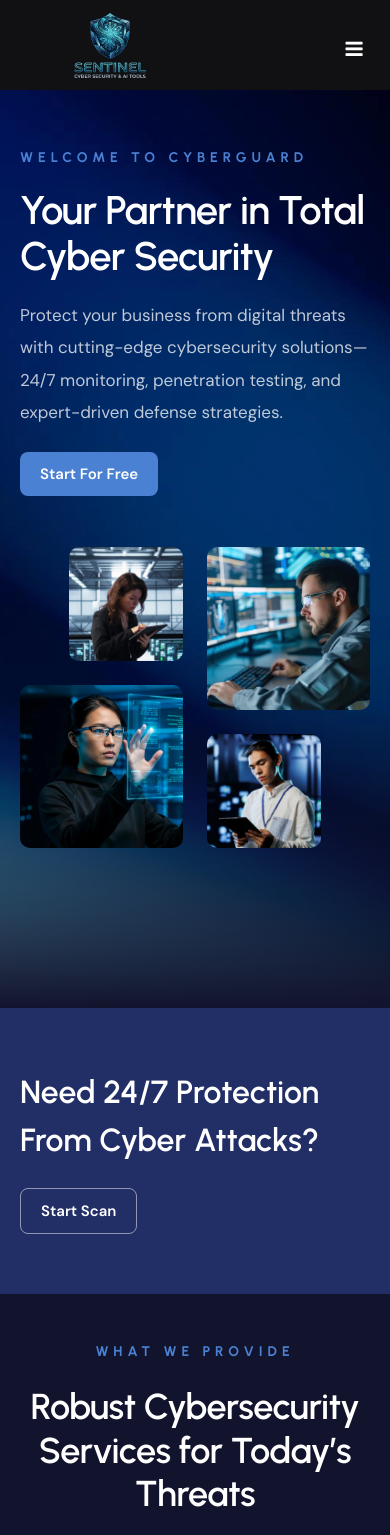
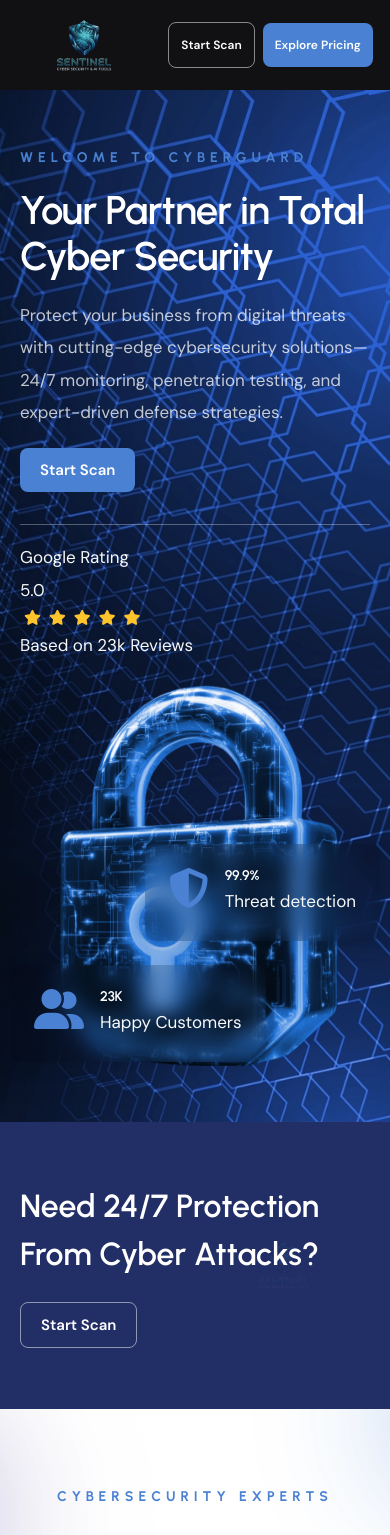
Before and after one commit to amandaptuar/senitalrepo, a React (Vite) app: page / in a window 390 px wide. Shown: the top 1535 px of the page. Built offline with nearby package versions, Linux system fonts and the light colour scheme.

Commit message:
fixed front page

```diff
--- a/src/Home.jsx
+++ b/src/Home.jsx
@@ -55,69 +55,61 @@ const Home = () => {
 
             <div id="top"></div>
 
-            <section id="section-intro" className="section-dark bg-dark text-light relative overflow-hidden" data-bgimage="url(images/background/10.webp) bottom right">
-                <div className="container relative z-2">
-                  <div className="spacer-double sm-hide"></div>
+            <section id="section-intro" className="bg-dark text-light overflow-hidden" data-bgimage="url(images/background/9.webp) bottom right">
+                <div className="container">
                   <div className="row g-4 gx-5 align-items-center">
                     <div className="col-lg-6">
+                        <div className="spacer-double sm-hide"></div>
                         <div className="subtitle s2 mb-3 wow fadeInUp" data-wow-delay=".0s">Welcome to CyberGuard</div>
                         <h1 className="wow fadeInUp" data-wow-delay=".2s">Your Partner in Total Cyber Security</h1>
-                        <p className="col-lg-10 mb-4 wow fadeInUp" data-wow-delay=".4s">Protect your business from digital threats with cutting-edge cybersecurity solutions—24/7 monitoring, penetration testing, and expert-driven defense strategies.</p>
-                        <Link className="btn-main fx-slide mb-3 wow fadeInUp" data-wow-delay=".6s" to="/contact"><span>Start For Free</span></Link>
+                        <p className="col-lg-10 wow fadeInUp" data-wow-delay=".4s">Protect your business from digital threats with cutting-edge cybersecurity solutions—24/7 monitoring, penetration testing, and expert-driven defense strategies.</p>
+                        <Link className="btn-main mb10 mb-3 wow fadeInUp" data-wow-delay=".6s" to="/contact"><span>Start Scan</span></Link>
+                        <div className="border-bottom my-3"></div>
+                        <div className="d-lg-flex align-items-center text-light">
+                            <div className="me-3">Google Rating</div>
+                            <div className="me-3">5.0</div>
+                            <div className="d-flex fs-14 d-rating me-3">
+                                <i className="fa fa-solid fa-star m-1"></i>
+                                <i className="fa fa-solid fa-star m-1"></i>
+                                <i className="fa fa-solid fa-star m-1"></i>
+                                <i className="fa fa-solid fa-star m-1"></i>
+                                <i className="fa fa-solid fa-star m-1"></i>
+                            </div>
+                            <div className="me-3">Based on 23k Reviews</div>
+                        </div>
                     </div>
                     <div className="col-lg-6">
-                        <div className="row g-4 wow flipInY" data-wow-delay=".4s" data-wow-duration="2s">
-                            <div className="col-6">
-                                <img src="images/misc/s9.webp" className="img-fluid rounded-1 mb-4 w-70 ms-30" alt="" />
-                                <img src="images/misc/s6.webp" className="img-fluid rounded-1" alt="" />
+                        <div className="relative">
+                            <div className="bg-blur text-light shadow-1 abs end-0 abs-middle p-4 rounded-1 overflow-hidden z-2 wow fadeInRight" data-wow-delay=".5s">
+                                <div className="d-flex justify-content-center">
+                                    <i className="fs-60 id-color fa-solid fa-shield-halved"></i>
+                                    <div className="ms-3">
+                                        <h2 className="mb-0">99.9%</h2>
+                                        Threat detection
+                                    </div>
+                                </div>
                             </div>
-                            <div className="col-6">
-                                <div className="spacer-single sm-hide"></div>
-                                <img src="images/misc/s7.webp" className="img-fluid rounded-1 mb-4" alt="" />
-                                <img src="images/misc/s8.webp" className="img-fluid rounded-1 w-70" alt="" />
+                            <div className="bg-blur shadow-1 abs start-0 bottom-10 p-4 rounded-1 overflow-hidden z-2 wow fadeInLeft" data-wow-delay=".7s">
+                                <div className="d-flex justify-content-center">
+                                    <i className="fs-60 id-color fa-solid fa-user-group"></i>
+                                    <div className="ms-3">
+                                        <h2 className="mb-0">23K</h2>
+                                        Happy Customers
+                                    </div>
+                                </div>
                             </div>
+                            <img src="images/misc/c2.webp" className="w-100 wow fadeInUp" data-wow-delay=".3s" alt="" />
                         </div>
                     </div>
                   </div>
-
-                  <div className="spacer-double"></div>
-                  <div className="spacer-double"></div>
-
-                  <div className="row g-4 slider-extra sm-hide">
-                      <div className="col-lg-4 col-md-6 wow fadeInRight" data-wow-delay=".4s">
-                          <img src="images/icons-dark/padlock.png" className="absolute w-100px p-3 mb-3 z-2" alt="Network Security Icon" />
-                          <div className="ps-100 fs-16">
-                              <h4>Network Security</h4>
-                              <p>Protect critical infrastructure with firewalls, intrusion detection systems, and real-time threat monitoring.</p>
-                          </div>
-                      </div>
-
-                      <div className="col-lg-4 col-md-6 wow fadeInRight" data-wow-delay=".6s">
-                          <img src="images/icons-dark/cloud.png" className="absolute w-100px p-3 mb-3 z-2" alt="Cloud Security Icon" />
-                          <div className="ps-100 fs-16">
-                              <h4>Cloud Security</h4>
-                              <p>Ensure safe cloud environments with encryption, access control, and advanced identity management solutions.</p>
-                          </div>
-                      </div>
-
-                      <div className="col-lg-4 col-md-6 wow fadeInRight" data-wow-delay=".8s">
-                          <img src="images/icons-dark/quality.png" className="absolute w-100px p-3 mb-3 z-2" alt="Compliance Icon" />
-                          <div className="ps-100 fs-16">
-                              <h4>Regulatory Compliance</h4>
-                              <p>Stay ahead of industry regulations like GDPR, HIPAA, and ISO by implementing strong security frameworks.</p>
-                          </div>
-                      </div>
-                  </div>
-
                 </div>
-                <div className="gradient-edge-bottom"></div>
             </section>
 
 
             <section className="section-dark bg-dark-3 text-light pt-60 pb-50 relative overflow-hidden">
 
                 <div className="w-30 abs abs-middle end-0 me-5 op-1">
-                    <img src="imgadd/senitalnewlogo.jpeg" className="w-100 wow scaleIn" alt="" />
+                    <img src="/imgadd/senitalnewlogo.jpeg" className="w-100 wow scaleIn" alt="" />
                 </div>
                 <div className="container">
                     <div className="row g-4">
@@ -126,6 +118,47 @@ const Home = () => {
                         </div>
                         <div className="col-md-2">
                             <Link className="btn-main fx-slide btn-line wow fadeInLeft" to="/contact"><span>Start Scan</span></Link>
+                        </div>
+                    </div>
+                </div>
+            </section>
+
+            <section data-bgimage="url(images/background/6.webp) top">
+                <div className="container">
+                    <div className="row gx-5 align-items-center">
+                        <div className="col-lg-12 text-center">
+                            <div className="spacer-single"></div>
+                            <div className="sw-text-wrapper">
+                                <div className="subtitle wow fadeInUp">Cybersecurity Experts</div>
+                                <h2 className="wow fadeInUp" data-wow-delay=".2s">Comprehensive Cybersecurity Solutions for Modern Threats</h2>
+                            </div>
+                        </div>
+                        <div className="spacer-single"></div>
+                    </div>
+
+                    <div className="row g-4 slider-extra sm-hide wow fadeInUp" data-wow-delay=".4s">
+                        <div className="col-lg-4 col-md-6">
+                            <img src="images/icons-dark/padlock.png" className="absolute w-100px p-3 mb-3 z-2" alt="Network Security Icon" />
+                            <div className="ps-100 fs-16">
+                                <h4>Network Security</h4>
+                                <p>Protect critical infrastructure with firewalls, intrusion detection systems, and real-time threat monitoring.</p>
+                            </div>
+                        </div>
+
+                        <div className="col-lg-4 col-md-6">
+                            <img src="images/icons-dark/cloud.png" className="absolute w-100px p-3 mb-3 z-2" alt="Cloud Security Icon" />
+                            <div className="ps-100 fs-16">
+                                <h4>Cloud Security</h4>
+                                <p>Ensure safe cloud environments with encryption, access control, and advanced identity management solutions.</p>
+                            </div>
+                        </div>
+
+                        <div className="col-lg-4 col-md-6">
+                            <img src="images/icons-dark/quality.png" className="absolute w-100px p-3 mb-3 z-2" alt="Compliance Icon" />
+                            <div className="ps-100 fs-16">
+                                <h4>Regulatory Compliance</h4>
+                                <p>Stay ahead of industry regulations like GDPR, HIPAA, and ISO by implementing strong security frameworks.</p>
+                            </div>
                         </div>
                     </div>
                 </div>
--- a/src/Navbar.jsx
+++ b/src/Navbar.jsx
@@ -116,7 +116,7 @@ const Navbar = () => {
   };
 
   return (
-    <header className={headerClasses} style={headerStyle}>
+    <header className={`${isScrolled ? 'smaller' : ''} ${headerClasses}`} style={headerStyle}>
       <div className="container">
         <div className="row">
           <div className="col-md-12">
@@ -125,10 +125,8 @@ const Navbar = () => {
                 {/* logo begin */}
                 <div id="logo">
                   <Link to="/">
-                                  <div id="custom-logo-wrapper">
-                                      <img className="logo-main" src="/imgadd/image.png" alt="Senitel Logo" />
-                                      <img className="logo-mobile" src="/imgadd/image.png" alt="Senitel Logo" />
-                                  </div>
+                    <img className="logo-main" src="/imgadd/senitalnewlogo.jpeg" alt="Senitel Logo" />
+                    <img className="logo-mobile" src="/imgadd/senitalnewlogo.jpeg" alt="Senitel Logo" />
                   </Link>
                 </div>
                 {/* logo end */}
@@ -170,6 +168,7 @@ const Navbar = () => {
               <div className="de-flex-col">
                 <div className="menu_side_area">
                   <Link to="/contact" className="btn-main fx-slide btn-line me-2"><span>Start Scan</span></Link>
+                  <Link to="/contact" className="btn-main fx-slide"><span>Explore Pricing</span></Link>
                   <span
                     id="menu-btn"
                     className={isMobileMenuOpen ? 'menu-open' : ''}
--- a/src/index.css
+++ b/src/index.css
@@ -55,9 +55,30 @@ body { margin: 0; padding: 0; overflow-x: hidden; }
     padding-bottom: 16px;
   }
 
-  /* Hide the floating stat cards on mobile (they overlap too badly) */
+  /* Maintain floating stat cards on mobile without overlap */
   #section-intro .bg-blur.abs {
-    display: none !important;
+    position: absolute !important;
+    display: block !important;
+    transform: scale(0.8); /* Shrink on mobile */
+    z-index: 5;
+  }
+
+  #section-intro .bg-blur.abs.end-0 {
+    right: -10px !important;
+    top: 40% !important; /* Move up slightly */
+  }
+
+  #section-intro .bg-blur.abs.start-0 {
+    left: -10px !important;
+    bottom: 5% !important; /* Move down slightly */
+  }
+
+  #section-intro .bg-blur.abs p, #section-intro .bg-blur.abs h2 {
+    font-size: 14px !important; /* Reduce font size */
+  }
+
+  #section-intro .bg-blur.abs i {
+    font-size: 40px !important; /* Reduce icon size */
   }
 
   /* Hero text left column: add breathing room */
@@ -77,15 +98,37 @@ section {
 /* 5. Fix absolute positioned big logos in CTA banners on mobile */
 @media (max-width: 768px) {
   .w-30.abs {
-    display: none !important;
+    position: absolute !important;
+    display: block !important;
   }
 }
 
-/* 6. Ensure the footer logo isn't too large on mobile */
-@media (max-width: 576px) {
+/* 6. Ensure the footer logo isn't too large on mobile and show header buttons */
+@media (max-width: 991px) {
   img.logo-footer {
     max-width: 160px !important;
     height: auto !important;
+  }
+
+  .menu_side_area {
+    display: flex !important;
+    align-items: center;
+    justify-content: flex-end;
+    gap: 8px;
+  }
+
+  .menu_side_area .btn-main {
+    display: inline-block !important;
+    padding: 6px 12px !important;
+    font-size: 12px !important;
+    margin: 0 !important;
+    white-space: nowrap;
+  }
+
+  #menu-btn {
+    margin-left: 10px !important;
+    position: relative;
+    top: 0;
   }
 }
 
@@ -178,3 +221,37 @@ section {
     font-size: clamp(3rem, 15vw, 8rem) !important;
   }
 }
+
+.abs {
+  position: absolute;
+}
+
+.abs-middle {
+  top: 50%;
+  transform: translateY(-50%);
+}
+
+.end-0 {
+  right: 0;
+}
+
+.start-0 {
+  left: 0;
+}
+
+
+.fs-60 {
+  font-size: 60px !important;
+}
+
+.z-2 {
+  z-index: 2 !important;
+}
+
+.shadow-1 {
+  box-shadow: 0 4px 20px 0 rgba(0,0,0,0.1);
+}
+
+.rounded-1 {
+  border-radius: 10px !important;
+}
```
Lines whose indentation alone changed are shown as unchanged.
